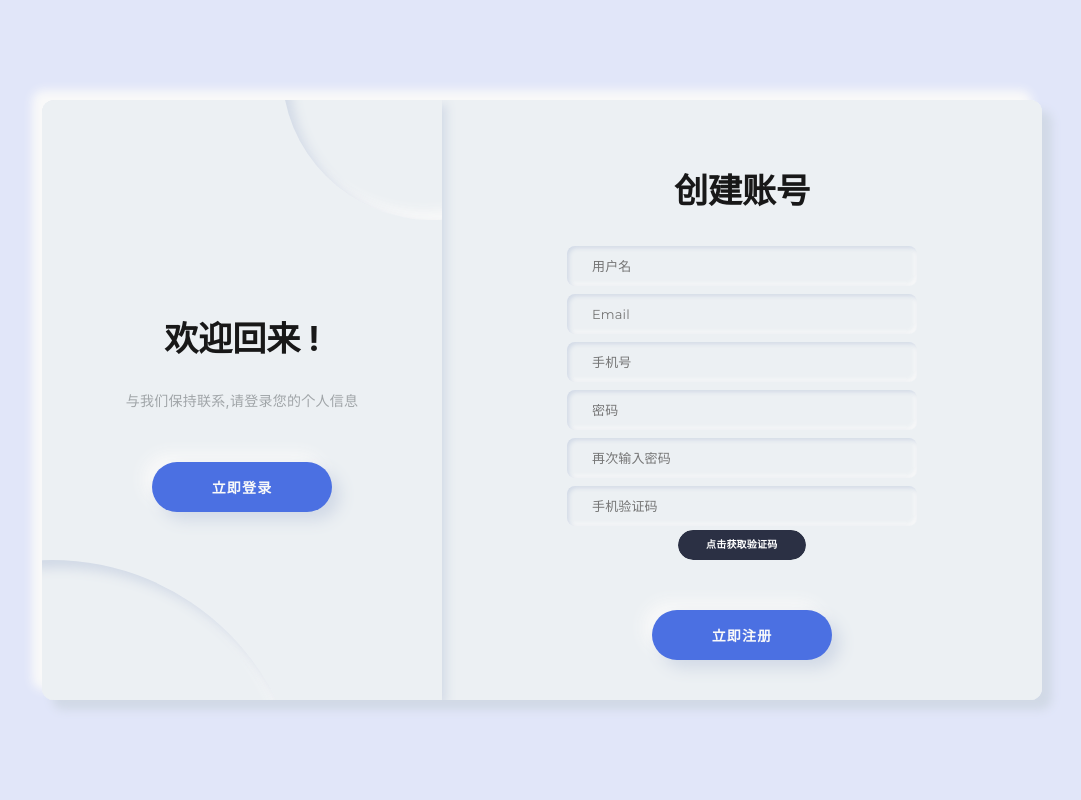
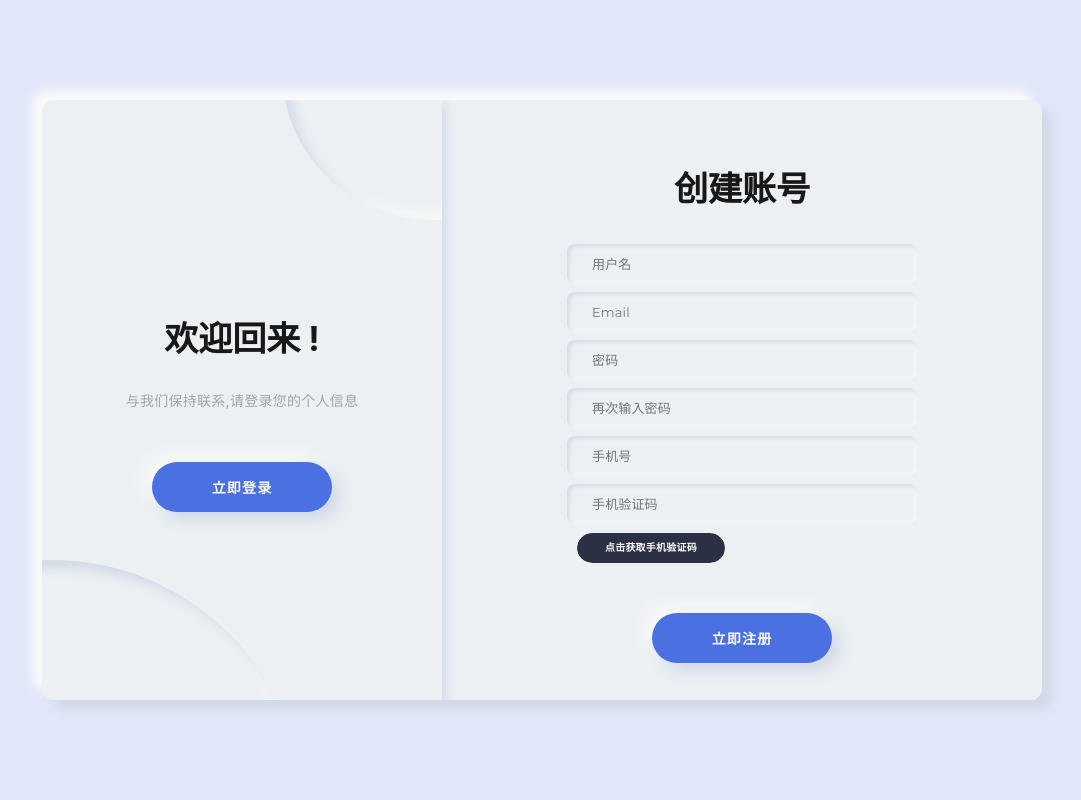
Before and after one commit to renlei-great/renlei-myblog, a Django app: page /register/ in a window 1280 px wide. Shown: the whole page, without its empty margins (98-1179 px from the left). Run offline with Django 3.2, Linux system fonts and the light colour scheme; parts of the project's set-up code (start-up, migrations or seed data) failed here and were passed over; some libraries are stand-ins or nearby versions.

Commit message:
dey1 个人博客-注册逻辑完成

```diff
--- a/user/templates/user/register.html
+++ b/user/templates/user/register.html
@@ -21,7 +21,7 @@
         <div class="main">
             <div class="container a-container" id="a-container">
 
-                <form class="form" id="a-form" method="" action="">
+                <form class="form" id="a-form">
                     <h2 class="form_title title">创建账号</h2>
                     <!-- 第三方登录
                     <div class="form__icons"><img class="form__icon" ><img class="form__icon" ></div><span class="form__span">or use email for registration</span>
@@ -29,15 +29,17 @@
                     <div style="color: red" class="errmsg" id="errmsg"></div>
                     <input id="id_username" name="username" class="form__input" type="text" placeholder="用户名">
                     <input id="id_email" name="email" class="form__input" type="text" placeholder="Email">
-                    <input id="id_mobile_phpne" name="mobile_phpne" class="form__input" type="text" placeholder="手机号">
                     <input id="id_password" name="password" class="form__input" type="password" placeholder="密码">
                     <input id="id_password1" name="password1" class="form__input" type="password" placeholder="再次输入密码">
+                    <input id="id_mobile_phpne" name="mobile_phpne" class="form__input" type="text" placeholder="手机号">
                     <input id="id_code" name="code" class="form__input" type="text" placeholder="手机验证码">
+                    <div style="width: 60%; padding-top: 5px">
+                       <button style="float: left; width: 100px; height: 30px; font-size: 10px; padding-right: 120px; line-height: 10px" id="button_code" class="code_button">点击获取手机验证码</button>
+                        <div id="time_span" class="form__span" style="width: 50%; margin-top: 10px; float: right;"></div>
+                    </div>
 
-                    <button style="width: 100px; height: 30px; font-size: 10px; padding-right: 100px; line-height: 10px" id="button_code" class="code_button">点击获取验证码</button>
-{#                    <input type="button" id="button_code" class="btn btn-default button" value="点击获取验证码">#}
-
-                    <button class="form__button button submit">立即注册</button>
+                    <button  id="register" class="form__button button">立即注册</button>
+                    {% csrf_token %}
                 </form >
 
             </div>
@@ -82,7 +84,8 @@
 
         // 绑定全部input框
         $('input').on('focus', function () {
-            $('.errmsg').css('html', '')
+            $('.errmsg').text('')
+            {#$('.errmsg').css('display', 'none')#}
         })
 
         // 获取验证码
@@ -104,11 +107,12 @@
                             var timeStop = setInterval(function () {
                                 timeo--;
                                 if (timeo > 0) {
-                                    that.val('发送成功' + timeo + 's');
+                                    that.css('background', '#9698a1')
+                                    $('#time_span').html('等待' + timeo + 's');
                                     that.attr('disabled', 'disabled');//禁止点击
                                 } else {
                                     timeo = 60;//当减到0时赋值为60
-                                    that.val('点击获取验证码');
+                                    that.css('background', '#262728')
                                     clearInterval(timeStop);//清除定时器
                                     that.removeAttr('disabled');//移除属性，可点击
                                 }
@@ -134,7 +138,7 @@
         }
 
         // 登录
-        $('#register').on('click', function (event) {
+        $('#register').on('click', function () {
         event.preventDefault();
         var data = $('form').serialize();
         $.post('{% url 'user:register' %}', data, function (data) {
@@ -143,8 +147,16 @@
                 location.href = '/web/' + data.data
             } else {
                 $.each(data.error, function (key, val) {
-                        $('#' + key + '_errmsg').show().text(val[0])
+                    if (val[0] == '这个字段是必填项。')
+                    {
+                        $('#errmsg').show().text('请将信息补充完整')
                     }
+                    else
+                    {
+                       $('#errmsg').show().text(val[0])
+                    }
+
+                }
                 )
             }
         })
--- a/user/views/account.py
+++ b/user/views/account.py
@@ -49,7 +49,7 @@ def register(request):
         # 处理提交
         form = RegisterForm(request.POST)
         if not form.is_valid():
-            return JsonResponse({'status': False, 'error': form.errors[0]})
+            return JsonResponse({'status': False, 'error': form.errors})
         user = form.save()
         conn = get_redis_connection()
         conn.delete(user.mobile_phpne)
```
Also changed, not shown: 1 other file.
